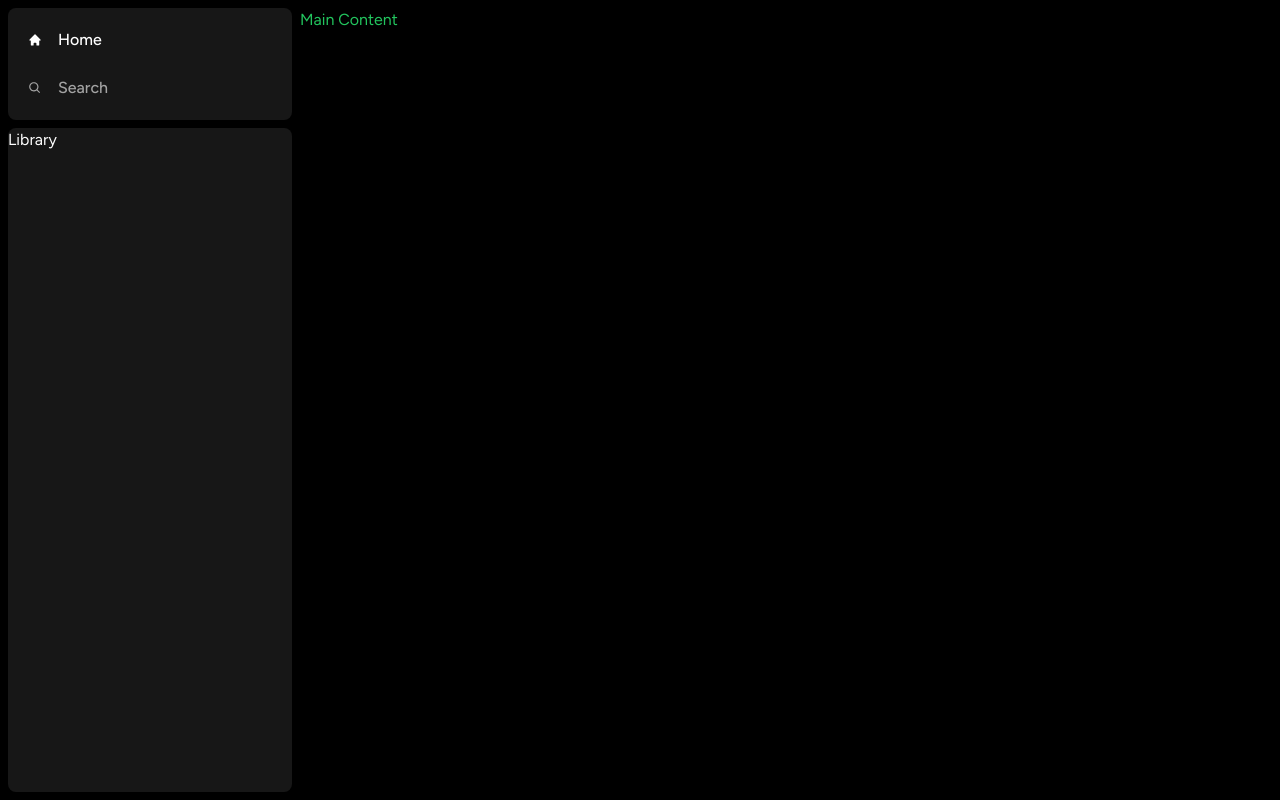
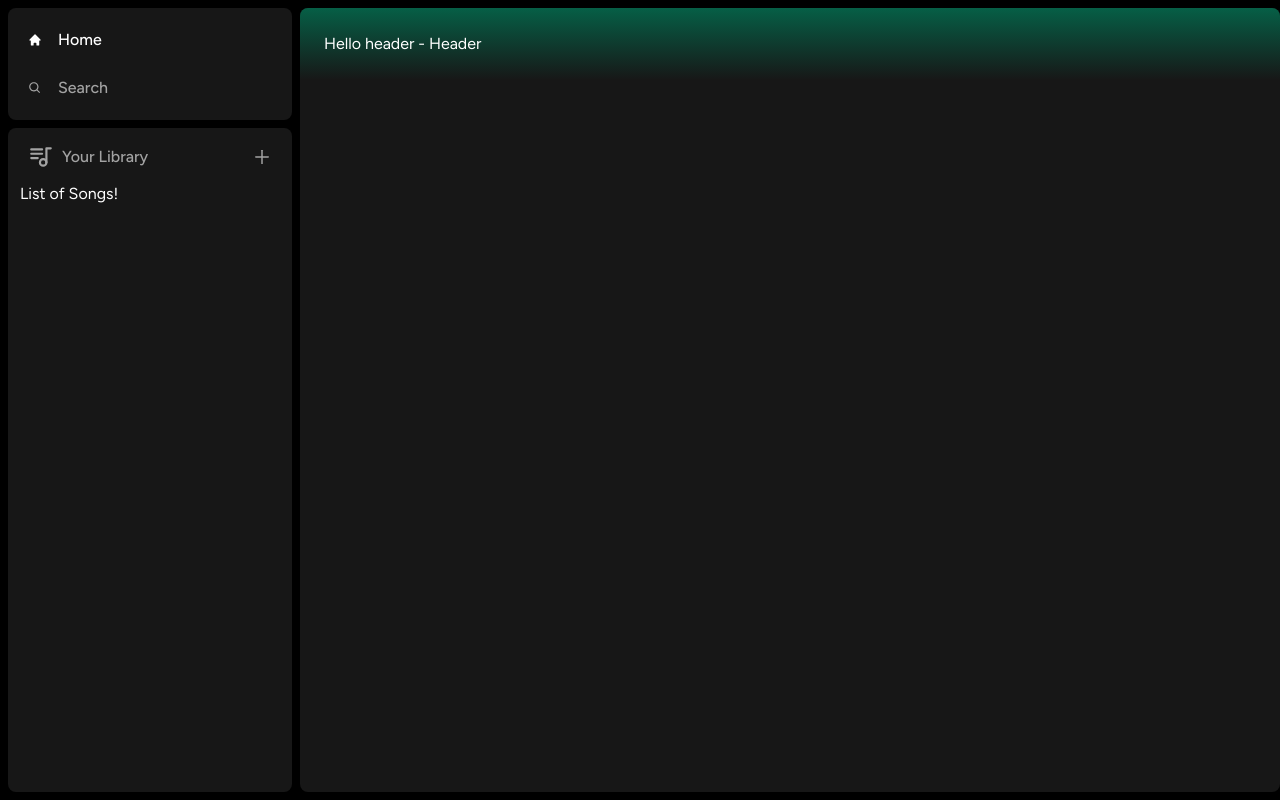
Before and after one commit to ManishManwani36/music-app, a Next.js app: page / in a window 1280 px wide. Built offline with nearby package versions, Linux system fonts and the light colour scheme.

Commit message:
feat(home): added header to the home page and library section to the nav

```diff
--- a/app/(site)/page.tsx
+++ b/app/(site)/page.tsx
@@ -1,3 +1,9 @@
+import Header from "@/components/Header";
+
 export default function Home() {
-  return <div className="text-green-500">Main Content</div>;
+  return (
+    <div className="bg-neutral-900 rounded-lg h-full w-full overflow-hidden overflow-y-auto">
+      <Header>Header</Header>
+    </div>
+  );
 }
--- /dev/null
+++ b/components/Header.tsx
@@ -0,0 +1,25 @@
+"use client";
+
+// import { useRouter } from "next/navigation";
+import { twMerge } from "tailwind-merge";
+
+interface Props {
+  children: React.ReactNode;
+  className?: string;
+}
+
+export default function Header({ children, className }: Props) {
+  // const router = useRouter();
+  // const handleLogout = () => {};
+
+  return (
+    <div
+      className={twMerge(
+        `h-fit bg-gradient-to-b from-emerald-800 p-6`,
+        className,
+      )}
+    >
+      Hello header - {children}
+    </div>
+  );
+}
--- a/components/Library.tsx
+++ b/components/Library.tsx
@@ -1,3 +1,26 @@
+"use client";
+
+import { TbPlaylist } from "react-icons/tb";
+import { AiOutlinePlus } from "react-icons/ai";
+
 export default function Library() {
-  return <>Library</>;
+  const onClick = () => {
+    console.log("clicked");
+  };
+  return (
+    <div className="flex flex-col">
+      <div className="flex items-center justify-between px-5 pt-4">
+        <div className="inline-flex items-center gap-x-2">
+          <TbPlaylist size={26} className="text-neutral-400" />
+          <p className="text-neutral-400 font-medium text-md">Your Library</p>
+        </div>
+        <AiOutlinePlus
+          onClick={onClick}
+          size={20}
+          className="text-neutral-400 cursor-pointer hover:text-white transition"
+        />
+      </div>
+      <div className="flex flex-col gap-y-2 mt-3 px-3">List of Songs!</div>
+    </div>
+  );
 }
```
